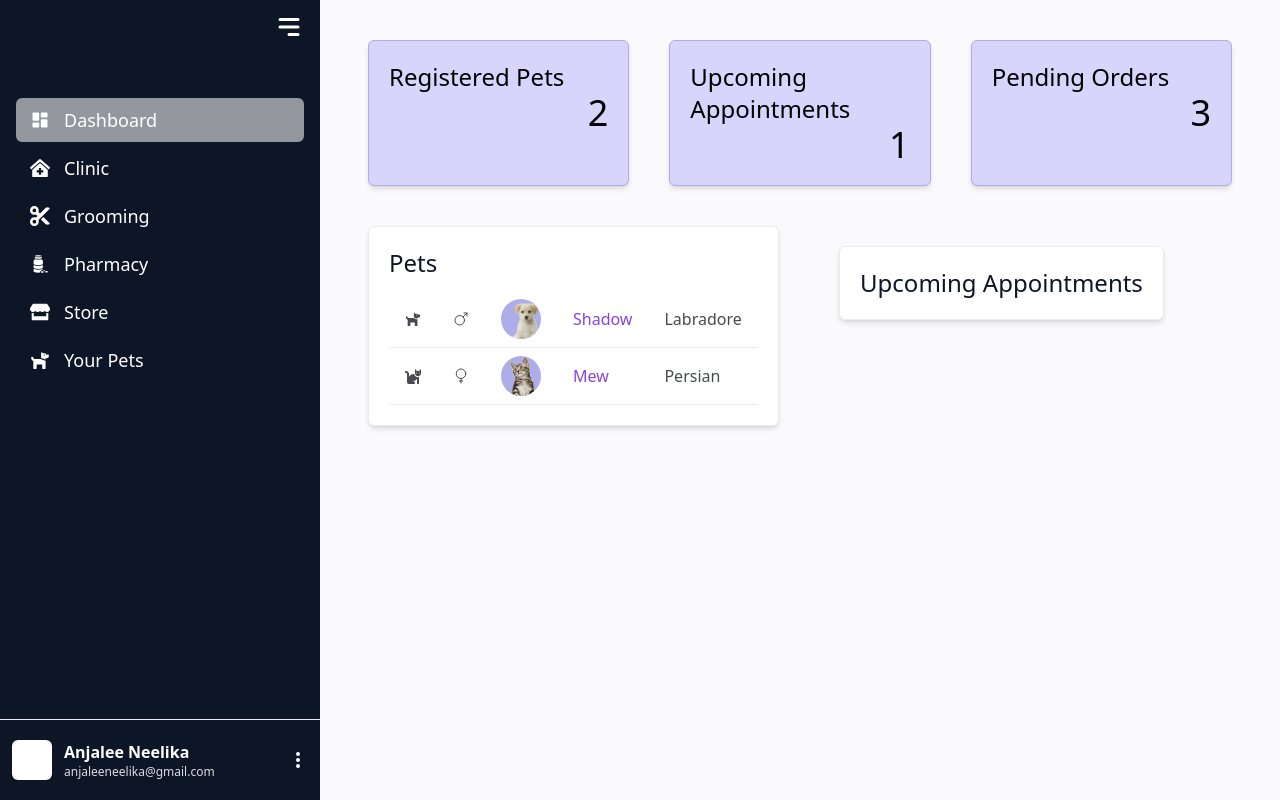
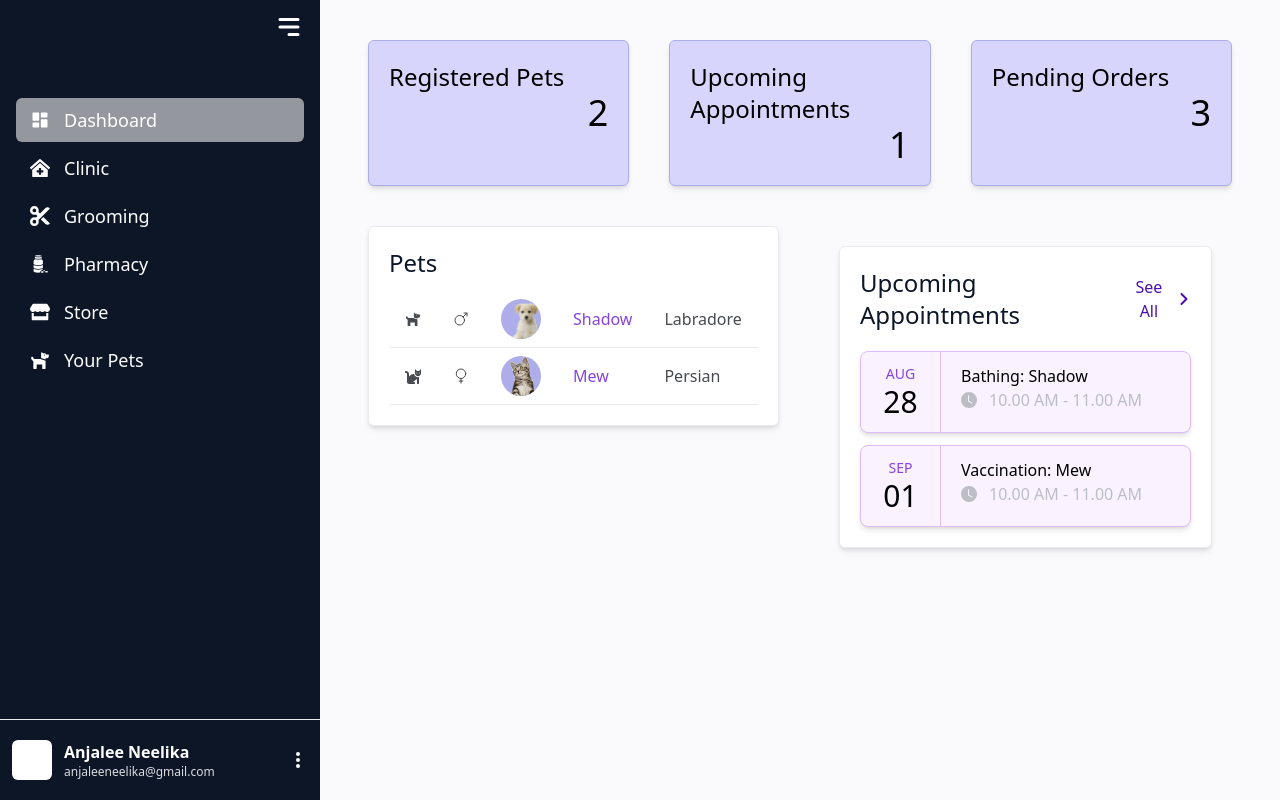
Before and after one commit to AnjaleeNeelika/Pet_Care_App, a React (Vite) app in the folder frontend/: page /pet-owner/home in a window 1280 px wide. Built offline with nearby package versions, Linux system fonts and the light colour scheme.

Commit message:
Upcoming Appointments Table

```diff
--- a/frontend/src/pages/Home.jsx
+++ b/frontend/src/pages/Home.jsx
@@ -4,6 +4,11 @@ import { IoFemaleOutline, IoMaleOutline } from 'react-icons/io5'
 import Dog1 from '../assets/images/Dog1.png'
 import Cat1 from '../assets/images/Cat1.png'
 import { Link } from 'react-router-dom'
+import { BsArrowLeft, BsClock, BsClockFill } from 'react-icons/bs'
+import { BiArrowToRight, BiMenuAltRight, BiRightArrow, BiRightArrowAlt } from 'react-icons/bi'
+import { GiArrowhead } from 'react-icons/gi'
+import { MdMenuOpen } from 'react-icons/md'
+import { FaAngleRight } from 'react-icons/fa6'
 
 const Home = () => {
     return (
@@ -88,11 +93,42 @@ const Home = () => {
                 </div>
 
                 <div className='w-1/2 bg-slate-400 p-5 h-full'>
-                    <div className='w-fit bg-white p-5 shadow-md border border-[#EAEBEE] rounded-md'>
-                        <div className='text-2xl text-[#0D1626] font-medium'>Upcoming Appointments</div>
-                        <table>
-                            <tr></tr>
-                        </table>
+                    <div className='w-full bg-white p-5 shadow-md border border-[#EAEBEE] rounded-md'>
+                        <div className='flex justify-between items-center'>
+                            <span className='text-2xl text-[#0D1626] font-medium'>Upcoming Appointments</span>
+                            <button className='text-secondary-500 font-medium flex gap-1 items-center hover:border-b-2 hover:border-secondary-500'>
+                                See All
+                                <FaAngleRight />
+                            </button>
+                        </div>
+                        <div className='w-full mt-5 flex flex-col gap-3'>
+                            <div className='border border-secondary-200 rounded-lg shadow-md bg-secondary-100 flex'>
+                                <div className='w-20 px-5 py-3 text-center font-medium border-r border-secondary-200'>
+                                    <div className='text-sm text-secondary-400'>AUG</div>
+                                    <div className='text-3xl'>28</div>
+                                </div>
+                                <div className='px-5 py-3 font-medium'>
+                                    <div>Bathing: Shadow</div>
+                                    <div className='flex gap-3 items-center text-gray-500'>
+                                        <BsClockFill />
+                                        <span>10.00 AM - 11.00 AM</span>
+                                    </div>
+                                </div>
+                            </div>
+                            <div className='border border-secondary-200 rounded-lg shadow-md bg-secondary-100 flex'>
+                                <div className='w-20 px-5 py-3 text-center font-medium border-r border-secondary-200'>
+                                    <div className='text-sm text-secondary-400'>SEP</div>
+                                    <div className='text-3xl'>01</div>
+                                </div>
+                                <div className='px-5 py-3 font-medium'>
+                                    <div>Vaccination: Mew</div>
+                                    <div className='flex gap-3 items-center text-gray-500'>
+                                        <BsClockFill />
+                                        <span>10.00 AM - 11.00 AM</span>
+                                    </div>
+                                </div>
+                            </div>
+                        </div>
                     </div>
                 </div>
             </div>
```
